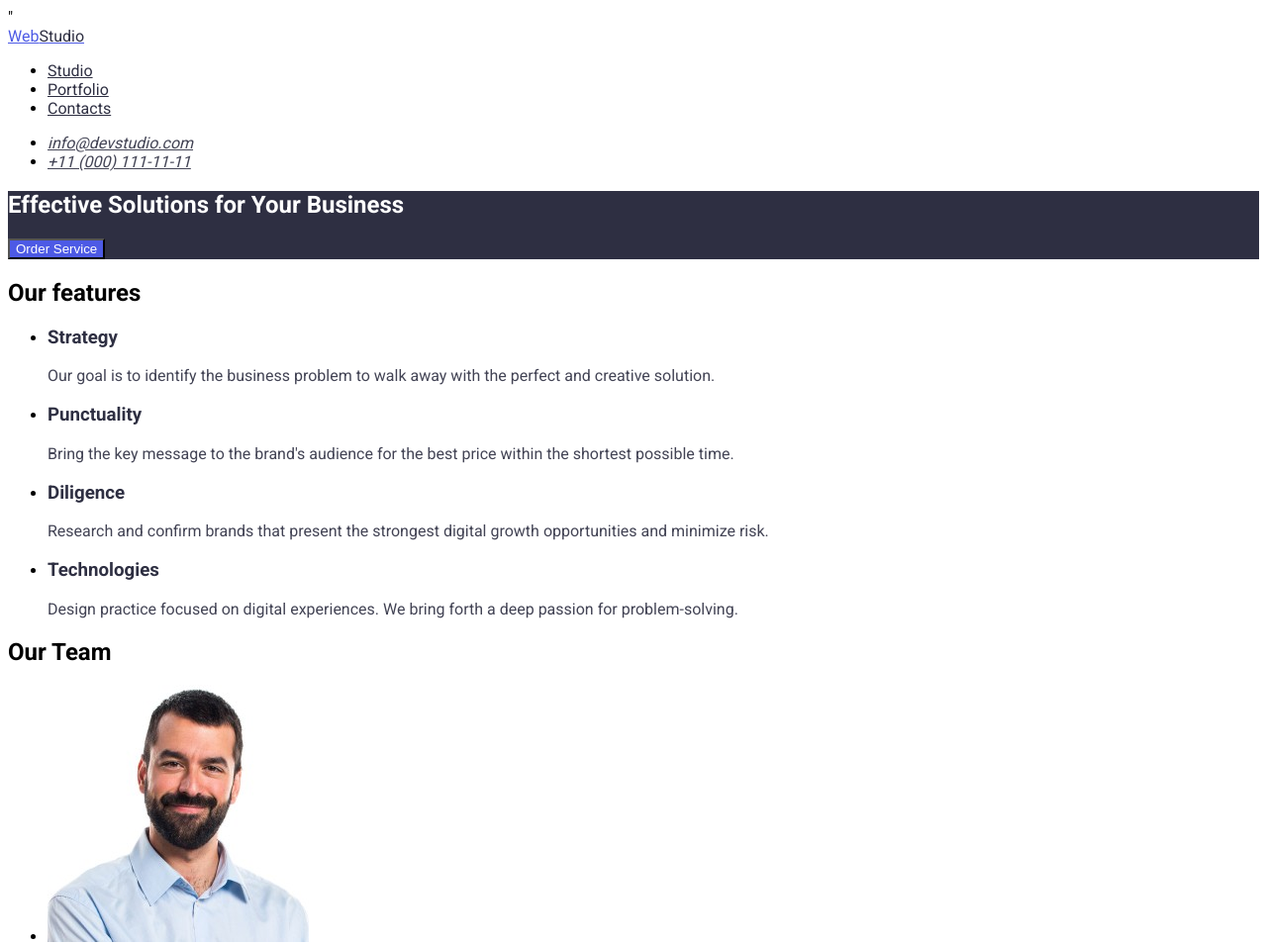
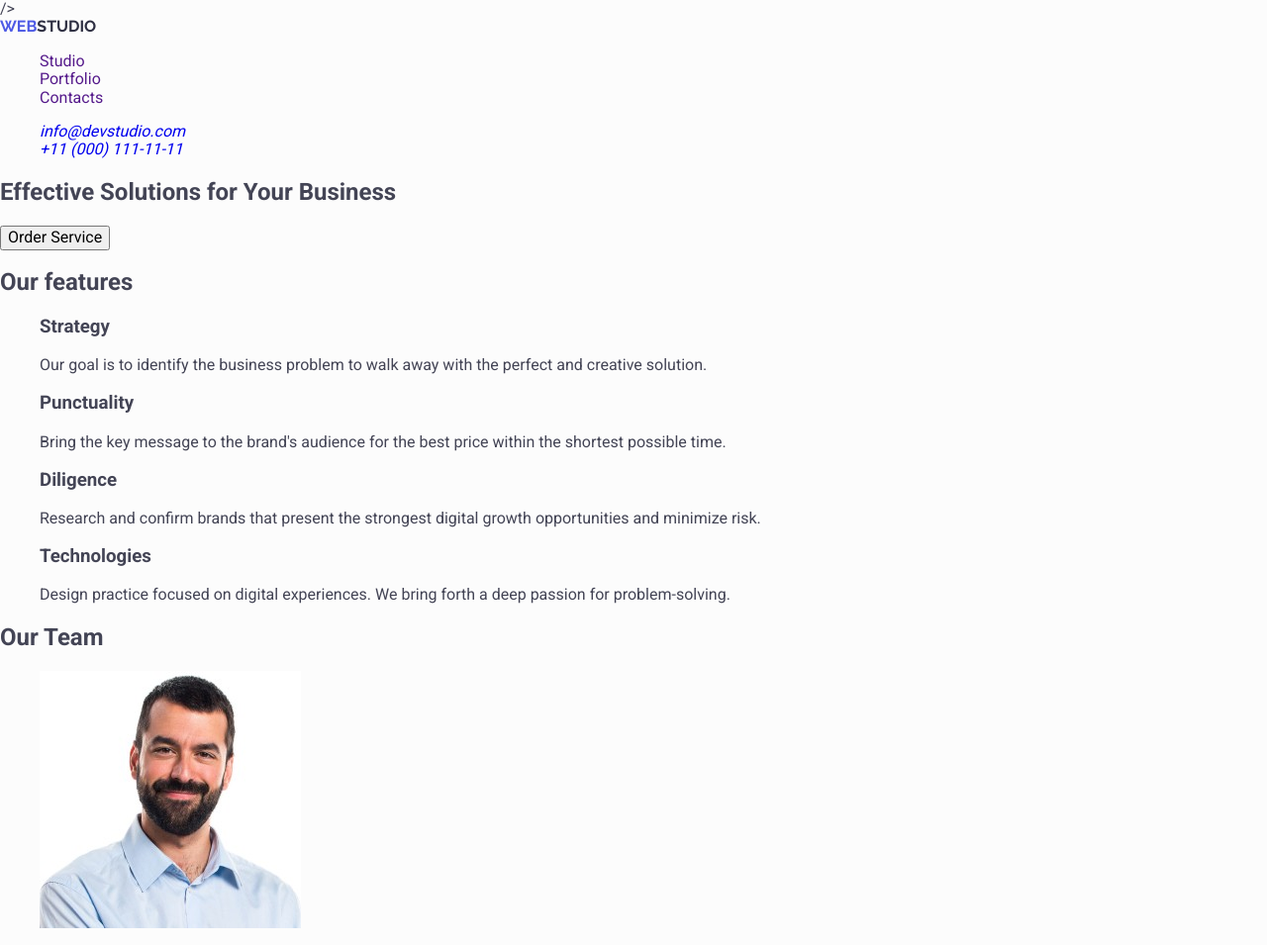
Before and after one commit to SvKost/goit-markup-hw-02, a plain HTML site: page index.html in a window 1280 px wide. Shown: the top 955 px of the page at 99% size. Drawn offline with nearby package versions, Linux system fonts and the light colour scheme.

Commit message:
Add styles to body, links

```diff
--- a/css/styles.css
+++ b/css/styles.css
@@ -1,67 +1,23 @@
 body {
-  font-family: Roboto;
+  font-family: 'Roboto', sans-serif;
+  color: #434455;
+  background-color: #fcfcfc;
+}
+
+a {
+  text-decoration: none;
+}
+
+ul {
+  list-style-type: none;
 }
 
 .logo {
+  font-family: Raleway;
   color: #4d5ae5;
+  text-transform: uppercase;
 }
 
-.header-logo-Studio {
+.logo-accent {
   color: #2e2f42;
 }
-
-.nav-link {
-  color: #2e2f42;
-}
-
-.nav-link:active {
-  color: #404bbf;
-}
-
-.mail,
-.tel {
-  color: #434455;
-}
-
-.mail:active {
-  color: #404bbf;
-}
-
-.hero-section {
-  background-color: #2e2f42;
-}
-
-.hero-title {
-  color: #ffffff;
-}
-
-.hero-button {
-  color: #ffffff;
-  background-color: #4d5ae5;
-}
-
-.hero-button:hover,
-.hero-button:focus {
-  color: #ffffff;
-  background-color: #404bbf;
-}
-
-h3 {
-  color: #2e2f42;
-}
-
-p {
-  color: #434455;
-}
-
-footer {
-  background-color: #2e2f42;
-}
-
-.footer-logo-Studio {
-  color: #f4f4fd;
-}
-
-.footer-text {
-  color: #f4f4fd;
-}
--- a/index.html
+++ b/index.html
@@ -4,21 +4,24 @@
     <meta charset="UTF-8" />
     <meta name="viewport" content="width=device-width, initial-scale=1.0" />
     <title>Web Studio (Version 5.0)</title>
+    <link
+      rel="stylesheet"
+      href="https://cdnjs.cloudflare.com/ajax/libs/modern-normalize/2.0.0/modern-normalize.min.css"
+    />
     <link rel="stylesheet" href="./css/styles.css" />
-    <link href="
-    <link rel="preconnect" href="https://fonts.googleapis.com" />
+    <link <link rel="preconnect" href="https://fonts.googleapis.com" />
     <link rel="preconnect" href="https://fonts.gstatic.com" crossorigin />
     <link
-      href="https://fonts.googleapis.com/css2?family=Roboto:wght@400;500;700&display=swap"
+      href="https://fonts.googleapis.com/css2?family=Raleway:wght@700&family=Roboto:wght@400;500;700&display=swap"
       rel="stylesheet"
     />
-    "
+    />
   </head>
   <body>
     <header>
       <nav>
         <a class="logo" href="./index.html"
-          >Web<span class="header-logo-Studio">Studio</span></a
+          >Web<span class="logo-accent">Studio</span></a
         >
         <ul>
           <li><a class="nav-link" href="">Studio</a></li>
@@ -180,7 +183,7 @@
     </main>
     <footer class="footer">
       <a class="logo" href="./index.html"
-        >Web<span class="footer-logo-Studio">Studio</span></a
+        >Web<span class="footer-logo-accent">Studio</span></a
       >
       <p class="footer-text">
         Increase the flow of customers and sales for your business with digital
```
